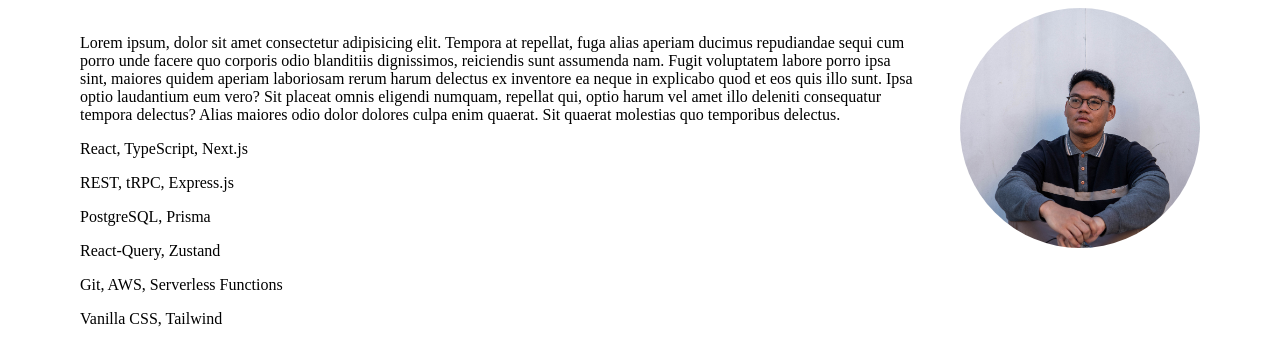
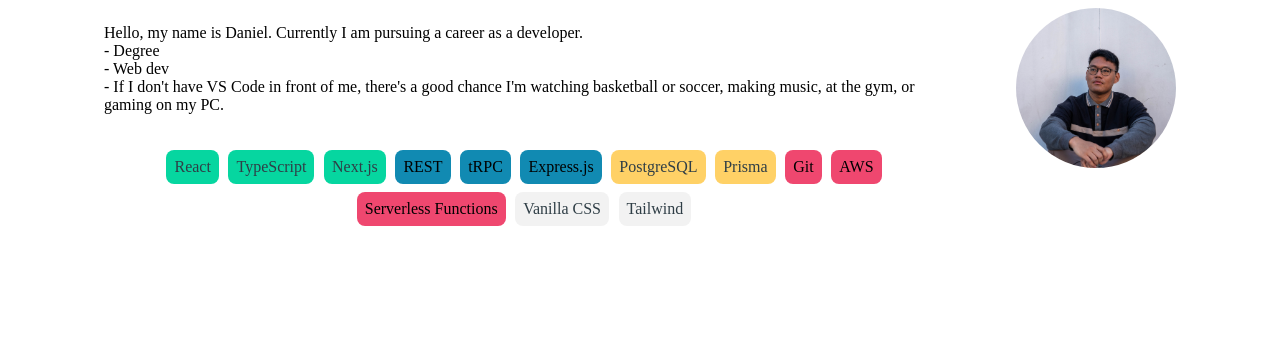
Before and after one commit to avilldaniel/portfolio-v1, a Next.js app: page /about in a window 1280 px wide. Shown: the top 364 px of the page. Built offline with nearby package versions, Linux system fonts and the light colour scheme.

Commit message:
style: almost fin about me page, just needs paragraph

```diff
--- a/src/pages/about.tsx
+++ b/src/pages/about.tsx
@@ -7,36 +7,71 @@
       <section className={sx.bio}>
         <summary>
           <p>
-            Lorem ipsum, dolor sit amet consectetur adipisicing elit. Tempora at
-            repellat, fuga alias aperiam ducimus repudiandae sequi cum porro
-            unde facere quo corporis odio blanditiis dignissimos, reiciendis
-            sunt assumenda nam. Fugit voluptatem labore porro ipsa sint, maiores
-            quidem aperiam laboriosam rerum harum delectus ex inventore ea neque
-            in explicabo quod et eos quis illo sunt. Ipsa optio laudantium eum
-            vero? Sit placeat omnis eligendi numquam, repellat qui, optio harum
-            vel amet illo deleniti consequatur tempora delectus? Alias maiores
-            odio dolor dolores culpa enim quaerat. Sit quaerat molestias quo
-            temporibus delectus.
+            Hello, my name is Daniel. Currently I am pursuing a career as a
+            developer.
+            <br />
+            - Degree <br />
+            - Web dev <br />
+            - If I don't have VS Code in front of me, there's a good chance I'm
+            watching basketball or soccer, making music, at the gym, or gaming
+            on my PC.
+            <br />
           </p>
           <div className={sx.badges}>
-            <p>React, TypeScript, Next.js</p>
-            <p>REST, tRPC, Express.js</p>
-            <p>PostgreSQL, Prisma</p>
-            <p>React-Query, Zustand</p>
-            <p>Git, AWS, Serverless Functions</p>
-            <p>Vanilla CSS, Tailwind</p>
+            {/* Green */}
+            <article style={{ background: "#06D6A0", color: "#2f3e46" }}>
+              React
+            </article>
+            <article style={{ background: "#06D6A0", color: "#2f3e46" }}>
+              TypeScript
+            </article>
+            <article style={{ background: "#06D6A0", color: "#2f3e46" }}>
+              Next.js
+            </article>
+
+            {/* Blue */}
+            <article style={{ background: "#118AB2" }}>REST</article>
+            <article style={{ background: "#118AB2" }}>tRPC</article>
+            <article style={{ background: "#118AB2" }}>Express.js</article>
+
+            {/* Yellow */}
+            <article style={{ background: "#FFD166", color: "#2f3e46" }}>
+              PostgreSQL
+            </article>
+            <article style={{ background: "#FFD166", color: "#2f3e46" }}>
+              Prisma
+            </article>
+
+            {/* Red */}
+            <article style={{ background: "#EF476F" }}>Git</article>
+            <article style={{ background: "#EF476F" }}>AWS</article>
+            <article style={{ background: "#EF476F" }}>
+              Serverless Functions
+            </article>
+
+            {/* White */}
+            <article style={{ background: "#f2f2f2", color: "#2f3e46" }}>
+              Vanilla CSS
+            </article>
+            <article style={{ background: "#f2f2f2", color: "#2f3e46" }}>
+              Tailwind
+            </article>
+
+            {/* <p style={{ background: "#073B4C" }}>React-Query, Zustand</p> */}
           </div>
         </summary>
+        <div className={sx.pic}>
           <Image
             src="/me.JPG"
             alt="Pic of me"
-          height={240}
-          width={240}
-          className={sx.pic}
+            height={160}
+            width={160}
+            // className={sx.pic}
             style={{
               borderRadius: "50%",
             }}
           />
+        </div>
       </section>
     </div>
   );
--- a/src/styles/About.module.css
+++ b/src/styles/About.module.css
@@ -1,15 +1,39 @@
 .bio {
+  /* border: 1px solid palevioletred; */
   display: flex;
   justify-content: space-evenly;
   align-items: flex-start;
+
+  gap: 8px;
 }
 
 .bio summary {
+  /* .pic will get 30% */
   flex-basis: 70%;
-  padding-top: 10px;
 }
 
-.bio .pic {
-  /* box-shadow: 10px 10px black; */
-  /* float: left; */
+/* .pic {
+  border-radius: 50%;
+  background-color: var(--clr-gray-dark);
+  background: linear-gradient(15deg, var(--clr-gray-dark), white);
+  box-shadow: 2px 1px 4px var(--clr-gray-dark);
+} */
+
+.badges {
+  /* border: 1px solid yellowgreen; */
+  margin-top: 2em;
+  text-align: center;
 }
+
+.badges>article {
+  font-size: var(--fs-400);
+  color: var(--clr-white);
+
+  /* border: .25px solid var(--clr-gray-light); */
+  border-radius: 8px;
+  padding: .5rem;
+  margin: .25rem .3rem;
+  box-shadow: 2px 2px 4px var(--clr-gray-dark);
+
+  display: inline-block;
+}
--- a/src/styles/globals.css
+++ b/src/styles/globals.css
@@ -11,6 +11,7 @@
   --clr-green-dark: #2F3E46;
   --clr-gray-reg: #59656b;
   --clr-gray-light: #7a8489;
+  --clr-gray-dark: #2f3e46;
 
   --ff-body: "sans-serif";
   --ff-heading: "Helvetica";
```
Lines whose indentation alone changed are shown as unchanged.
